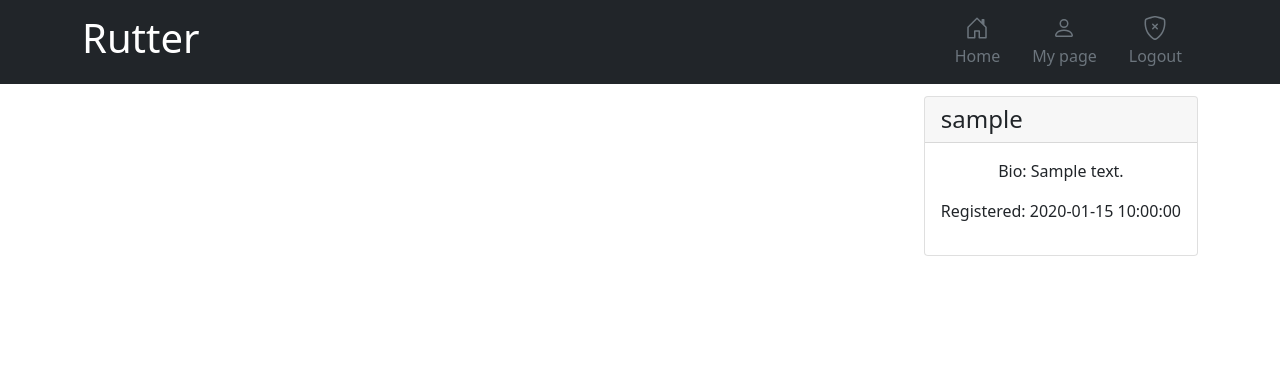
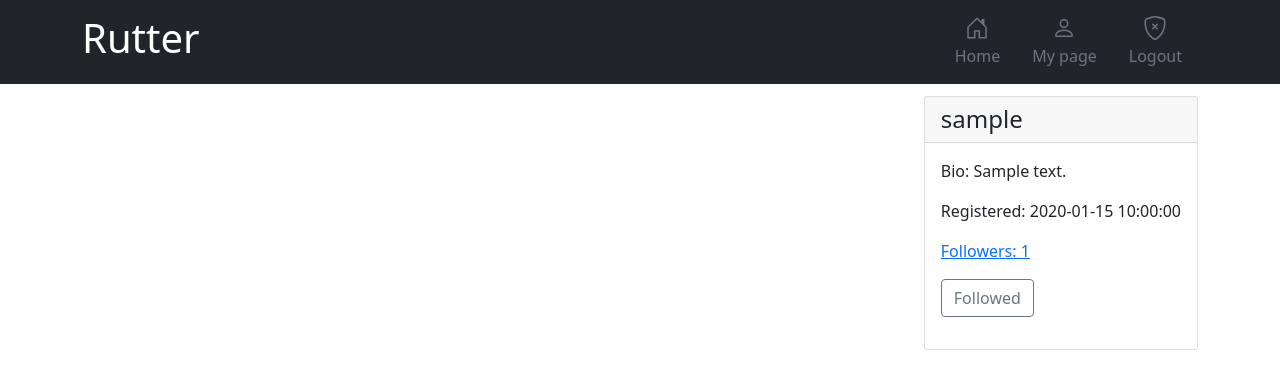
Before and after one commit to MustelaErmine/Rutter, a Flask app: template templates/user_page.html in a window 1280 px wide. Shown: the top 389 px of the page. Run offline with Flask 2, Linux system fonts and the light colour scheme; the template is opened without the code that fills it: most values are stand-ins (such as "Sample title", 1, 10 or a date in 2020).

Commit message:
Added follow/unfollow buttons

```diff
--- a/api/views.py
+++ b/api/views.py
@@ -87,9 +87,11 @@ def init_post_actions(app: Flask):
             res = make_response('Page does not exist')
             res.status_code = 404
             return res
+        followed = user.username in [i.username for i in tuser.get_followers()]
         return render_template('user_page.html', tusername=user_id, path='/' + user_id,
                                title=str(user_id) + ' : rutter', joined=tuser.joined.strftime("%H:%M:%S %d %b %Y"),
-                               bio=tuser.bio, edit=user.username == tuser.username, username=user.username)
+                               bio=tuser.bio, edit=user.username == tuser.username, username=user.username,
+                               followed=followed)
 
 
 def init_following_actions(app: Flask):
--- a/data/user.py
+++ b/data/user.py
@@ -71,18 +71,18 @@ class User:
         if user in [u.username for u in self.get_following()]:
             return True
         result = execute_db(f"""INSERT INTO followships(who, whom)
-                                VALUES ("{self.username}", "{user}" """)
+                                VALUES ("{self.username}", "{user}") """)
         return result
 
     def unfollow(self, user):
         if user not in [u.username for u in self.get_following()]:
             return True
         result = execute_db(f"""DELETE FROM followships
-                                WHERE who={self.username} AND whom={user}""")
+                                WHERE who="{self.username}" AND whom="{user}" """)
         return result
 
     def delete(self):
-        result = execute_db(f"""DELETE FROM users WHERE username={self.username}""")
+        result = execute_db(f"""DELETE FROM users WHERE username="{self.username}" """)
         return result
 
     def check_password(self, password):
--- a/static/js/user_page.js
+++ b/static/js/user_page.js
@@ -58,3 +58,21 @@ async function add_post() {
         window.location.reload();
     }
 }
+
+async function followBtn() {
+    if (followed)
+        var res = await fetch('/api/follow/' + tusername, {method: 'DELETE'});
+    else
+        var res = await fetch('/api/follow/' + tusername, {method: 'PUT'});
+    var body = await res.text();
+    if (res.status == 200) {
+        followed = !followed;
+        if (followed) {
+            document.getElementById('followBtn').innerText = "Followed";
+            document.getElementById('followBtn').className = "btn btn-outline-secondary";
+        } else {
+            document.getElementById('followBtn').innerText = "Follow";
+            document.getElementById('followBtn').className = "btn btn-secondary";
+        }
+    }
+}
--- a/templates/user_page.html
+++ b/templates/user_page.html
@@ -4,7 +4,7 @@
 
 <div class="d-flex">
     <script src="/static/js/post_card.js" type="text/javascript"></script>
-    <script>var username = "{{username}}", tusername = "{{tusername}}";</script>
+    <script>var username = "{{username}}", tusername = "{{tusername}}"; followed = "{{followed}}" == "True";</script>
     <div class="d-flex flex-column" style="width: 70%">
         {% if edit %}
         <div class="mb-5 d-flex flex-row">
@@ -20,13 +20,13 @@
         <div id="articles" class="d-flex flex-column"></div>
     </div>
     <div class="d-inline-flex ms-auto">
-        <div id="user-info" class="card d-inline-flex" style="max-height: 12rem;">
+        <div id="user-info" class="card d-inline-flex" style="max-height: 16rem;">
             <div class="card-header">
                 <h4 class="my-0 fw-normal">{{ tusername }}</h4>
             </div>
             <div class="card-body">
-                <p style="text-align: center;"> Bio: {% if edit %} <input type="text" id="bioEdit" class="mx-3"
-                                                                          placeholder="{{bio}}">
+                <p> Bio: {% if edit %} <input type="text" id="bioEdit" class="mx-3"
+                                              placeholder="{{bio}}">
                     <button class="btn btn-outline-success" onclick="save_bio();" style="height: inherit;">
                         <svg xmlns="http://www.w3.org/2000/svg" width="16" height="16" fill="currentColor"
                              class="bi bi-check2" viewBox="0 0 16 16">
@@ -36,7 +36,15 @@
                     {% else %} {{ bio }} {% endif %}
                 </p>
                 <p>Registered: {{ joined }}</p>
-                <p></p>
+                <p><a href="/{{ tusername }}/followers">Followers: {{followers_count}}</a></p>
+                {% if tusername != username %}
+                <p>
+                    <button class="btn {% if followed %} btn-outline-secondary {% else %} btn-secondary {% endif %}"
+                            onclick="followBtn();" id="followBtn">
+                        {% if followed %} Followed {% else %} Follow {% endif %}
+                    </button>
+                </p>
+                {% endif %}
             </div>
         </div>
     </div>
```
Also changed, not shown: db/rutter.db.
